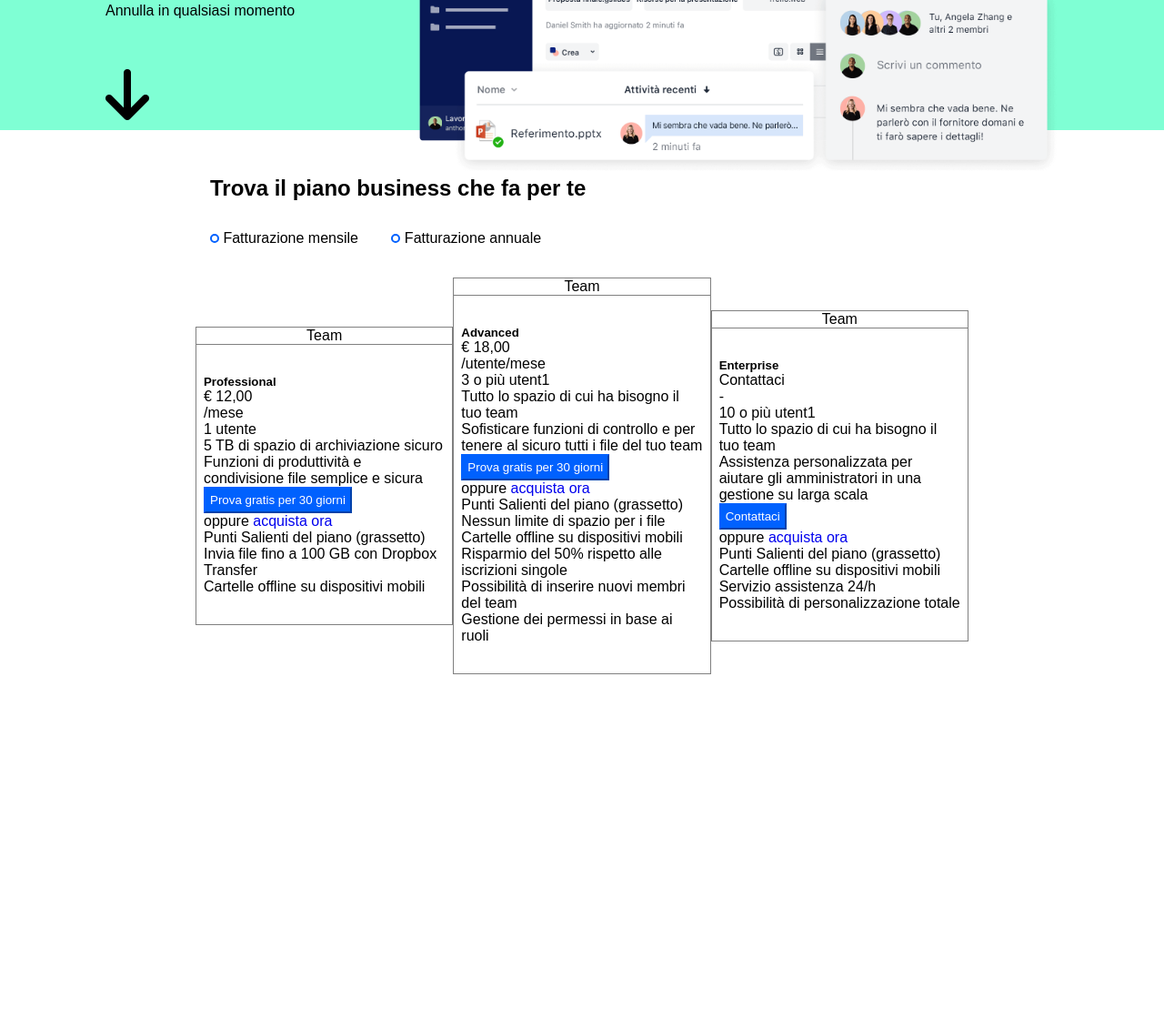
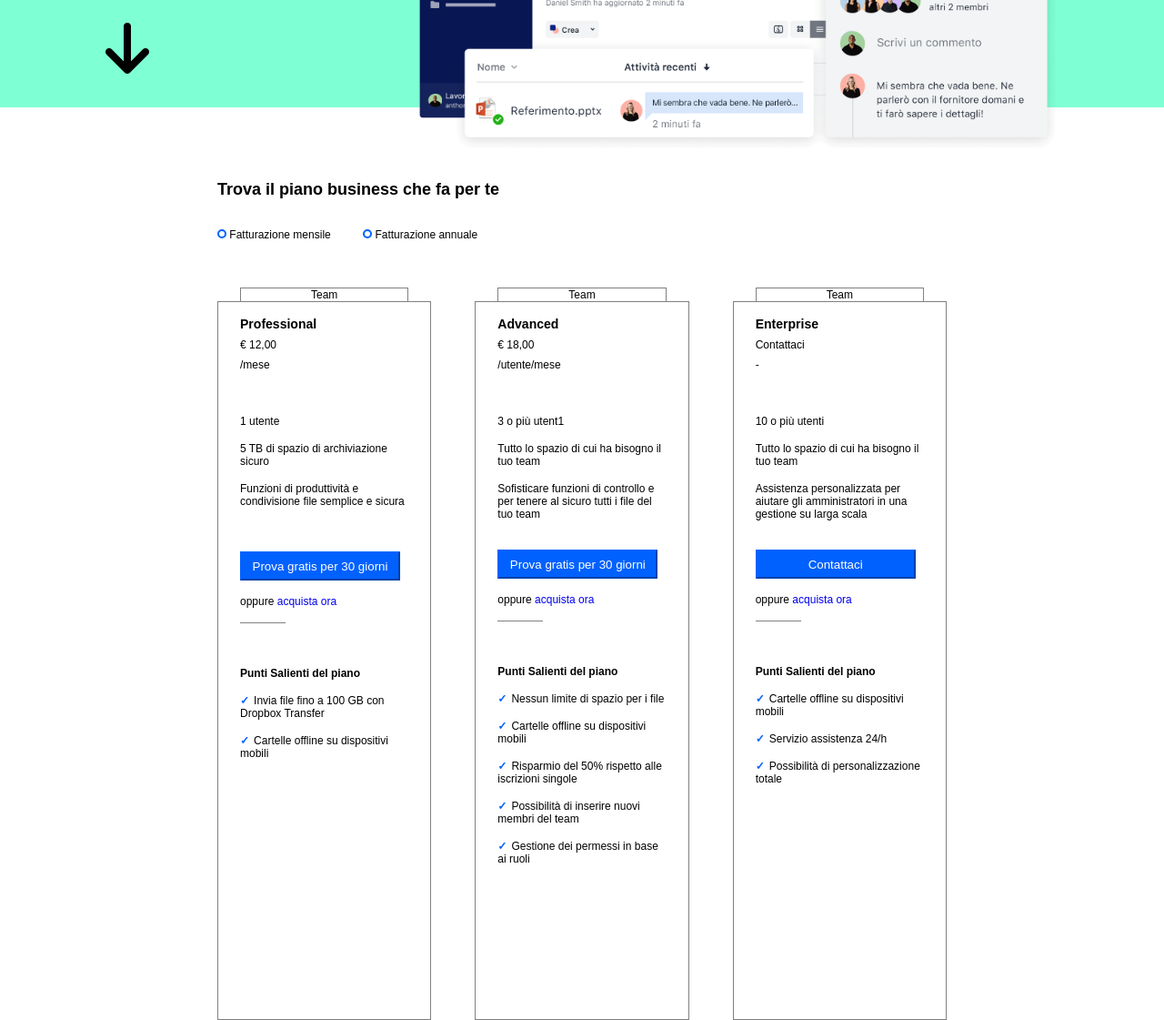
Before and after one commit to MichelaMilzoni/htmlcss-dropbox, a plain HTML site: page index.html in a window 1280 px wide. Shown: the part 497-1618 px from the top of the page at 91% size. Before the commit the page ends 1240 px from the top, so only its background shows below. Drawn offline with Linux system fonts and the light colour scheme.

Commit message:
business plan

```diff
--- a/css/style.css
+++ b/css/style.css
@@ -9,6 +9,7 @@
 
 body {
   font-family: Arial, Helvetica, sans-serif;
+  font-size: 12px;
 }
 
 a {
@@ -76,7 +77,23 @@ img {
   border-color: white;
   color: black;
 }
+
+.button-small-blue,
+.button-small-white {
+  width: 4rem;
+  height: 2rem;
+}
+
+.button-xl-blue {
+  height: 2rem;
+  width: 11rem;
+}
 /*  /BUTTON */
+
+.border-only {
+  max-width: 50px;
+  border-bottom: 1px solid grey;
+}
 
 /*  COLONNE */
 [class*='col'] {
@@ -151,16 +168,16 @@ img {
 /* SECTION JUMBO */
 #jumbo {
   background-color: aquamarine;
-  margin-bottom: 50px;
+  margin-bottom: 5rem;
 }
 
 #jumbo .container {
   position: relative;
-  top: 50px;
+  top: 3rem;
 }
 
 #jumbo h1 {
-  font-size: 61px;
+  font-size: 50px;
 }
 
 #jumbo .row * {
@@ -187,6 +204,11 @@ img {
 
 
 /* SECTION BUSINESS PLAN */
+#business-plan .row {
+  margin-left: 0.5rem;
+  margin-right: 0.5rem;
+}
+
 #business-plan .col-1-3 {
   display: flex;
   flex-direction: column;
@@ -196,11 +218,13 @@ img {
   margin-bottom: 2px;
   text-align: center;
   border: 1px solid gray;
+
+  height: 790px;
 }
 
 #business-plan .payment-type > div {
   display: inline-block;
-  margin: 2rem 2rem 2rem 0rem;
+  margin: 2rem 2rem 4rem 0rem;
 }
 
 #business-plan .circle {
@@ -211,27 +235,59 @@ img {
   border-radius: 50%;
 }
 
-#business-plan .col-1-3 > div {
-  margin: 2rem 0;
+#business-plan .card-professional .title,
+#business-plan .title p:nth-child(3),
+#business-plan .call-to-action {
+  margin-bottom: 3rem;
 }
 
-#business-plan .card-professional {
-  padding-top: 0;
+
+#business-plan .card-advanced .title,
+#business-plan .card-enterprise .title {
+  margin-bottom: 2rem;
+}
+
+#business-plan li,
+#business-plan .call-to-action > *,
+#business-plan .glossary > p {
+  margin-bottom: 1rem;
+}
+
+#business-plan .title > * {
+  margin-bottom: 0.5rem;
 }
 
 #business-plan .category {
-  margin-left: -9px;
-  margin-right: -9px;
   text-align: center;
   border: 1px solid gray;
 
   position: relative;
-  bottom: 33px;
+  bottom: 1rem;
   right: 0;
+  width: 100%;
 }
 
 div.card-professional,
 div.card-advanced,
-div.card {
+div.card-enterprise {
   text-align: left;
+  padding-left: 1rem;
+  padding-right: 1rem;
 }
+
+#business-plan .col-1-3 {
+  flex-basis: calc(100% / 3 - 2rem);
+}
+
+
+#business-plan .specs li::before {
+  content: "\2713"; /* Codice del segno di spunta */
+  color: #0061fe; /* Colore del segno di spunta */
+  font-weight: bold; /* Spessore del segno di spunta */
+  width: 1em; /* Spazio del segno di spunta */
+  padding-right: 5px;
+}
+
+#business-plan .glossary > p {
+  font-weight: bold;
+}
--- a/index.html
+++ b/index.html
@@ -69,8 +69,8 @@
           <!-- BUSINESS PLAN -->
     <section id="business-plan">
       <div class="container">
-        <h2>Trova il piano business che fa per te</h2>
-        <div class="payment-type">
+        <h2 class="col-100">Trova il piano business che fa per te</h2>
+        <div class="payment-type col-100">
           <div><span class="circle"></span> Fatturazione mensile</div>
           <div><span class="circle"></span> Fatturazione annuale</div>
         </div>
@@ -82,7 +82,7 @@
               <div class="category">Team</div>
               <div>
                 <div class="title">
-                  <h5>Professional</h5>
+                  <h3>Professional</h3>
                   <p>€ 12,00</p>
                   <p>/mese</p>
                   <ul>
@@ -99,8 +99,8 @@
                   <div class="border-only"></div>
                 </div>
                 <div class="glossary">
-                  <p>Punti Salienti del piano (grassetto)</p>
-                  <ul>
+                  <p>Punti Salienti del piano</p>
+                  <ul class="specs">
                     <li>Invia file fino a 100 GB con Dropbox Transfer</li>
                     <li>Cartelle offline su dispositivi mobili</li>
                   </ul>
@@ -115,7 +115,7 @@
               <div class="category">Team</div>
               <div>
                 <div class="title">
-                  <h5>Advanced</h5>
+                  <h3>Advanced</h3>
                   <p>€ 18,00</p>
                   <p>/utente/mese</p>
                   <ul>
@@ -132,8 +132,8 @@
                   <div class="border-only"></div>
                 </div>
                 <div class="glossary">
-                  <p>Punti Salienti del piano (grassetto)</p>
-                  <ul>
+                  <p>Punti Salienti del piano</p>
+                  <ul class="specs">
                     <li>Nessun limite di spazio per i file</li>
                     <li>Cartelle offline su dispositivi mobili</li>
                     <li>Risparmio del 50% rispetto alle iscrizioni singole</li>
@@ -147,15 +147,15 @@
 
             <!-- TERZA COLONNA -->
           <div class="col-1-3">
-            <div class="card-advanced">
+            <div class="card-enterprise">
               <div class="category">Team</div>
               <div>
                 <div class="title">
-                  <h5>Enterprise</h5>
+                  <h3>Enterprise</h3>
                   <p>Contattaci</p>
                   <p>-</p>
                   <ul>
-                   <li>10 o più utent1</li>
+                   <li>10 o più utenti</li>
                    <li>Tutto lo spazio di cui ha bisogno il tuo team</li>
                    <li>Assistenza personalizzata per aiutare gli amministratori in una gestione su larga scala</li>
                   </ul>
@@ -168,8 +168,8 @@
                   <div class="border-only"></div>
                 </div>
                 <div class="glossary">
-                  <p>Punti Salienti del piano (grassetto)</p>
-                  <ul>
+                  <p>Punti Salienti del piano</p>
+                  <ul class="specs">
                     <li>Cartelle offline su dispositivi mobili</li>
                     <li>Servizio assistenza 24/h</li>
                     <li>Possibilità di personalizzazione totale</li>
```
